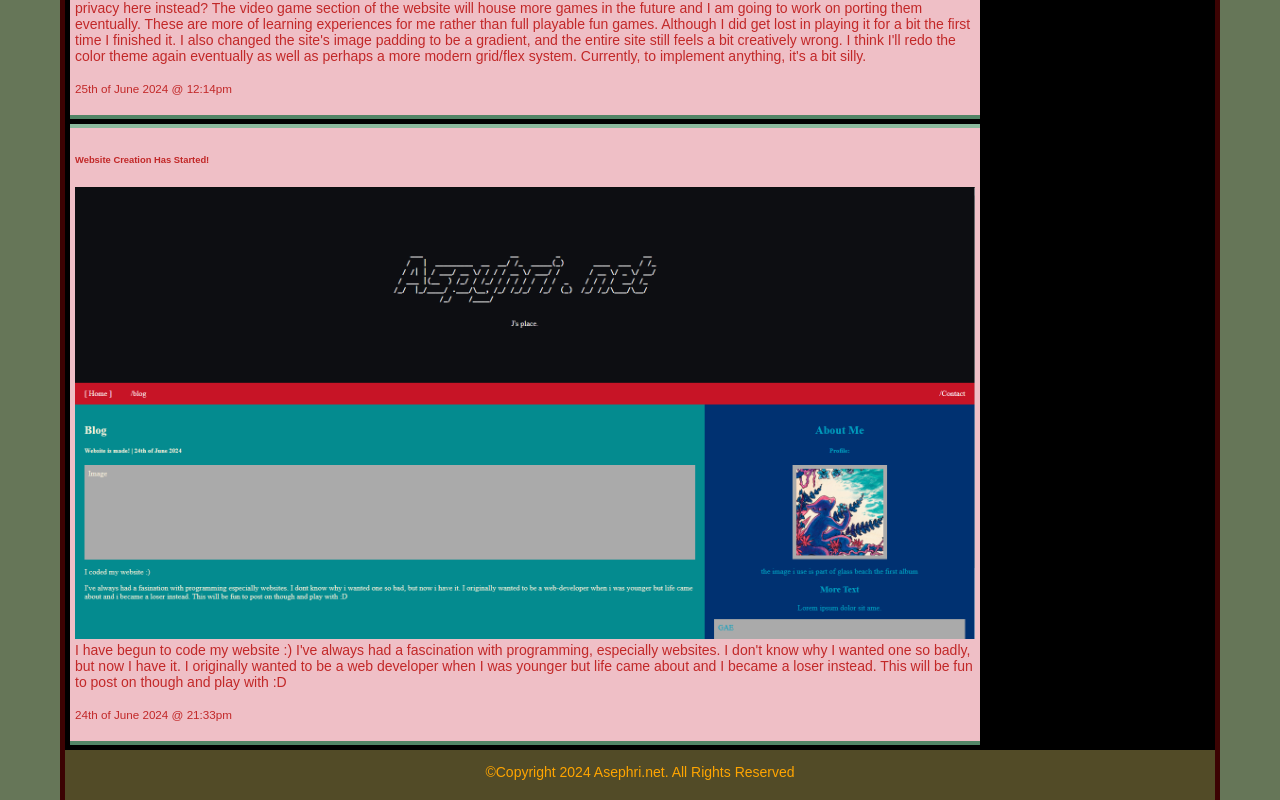
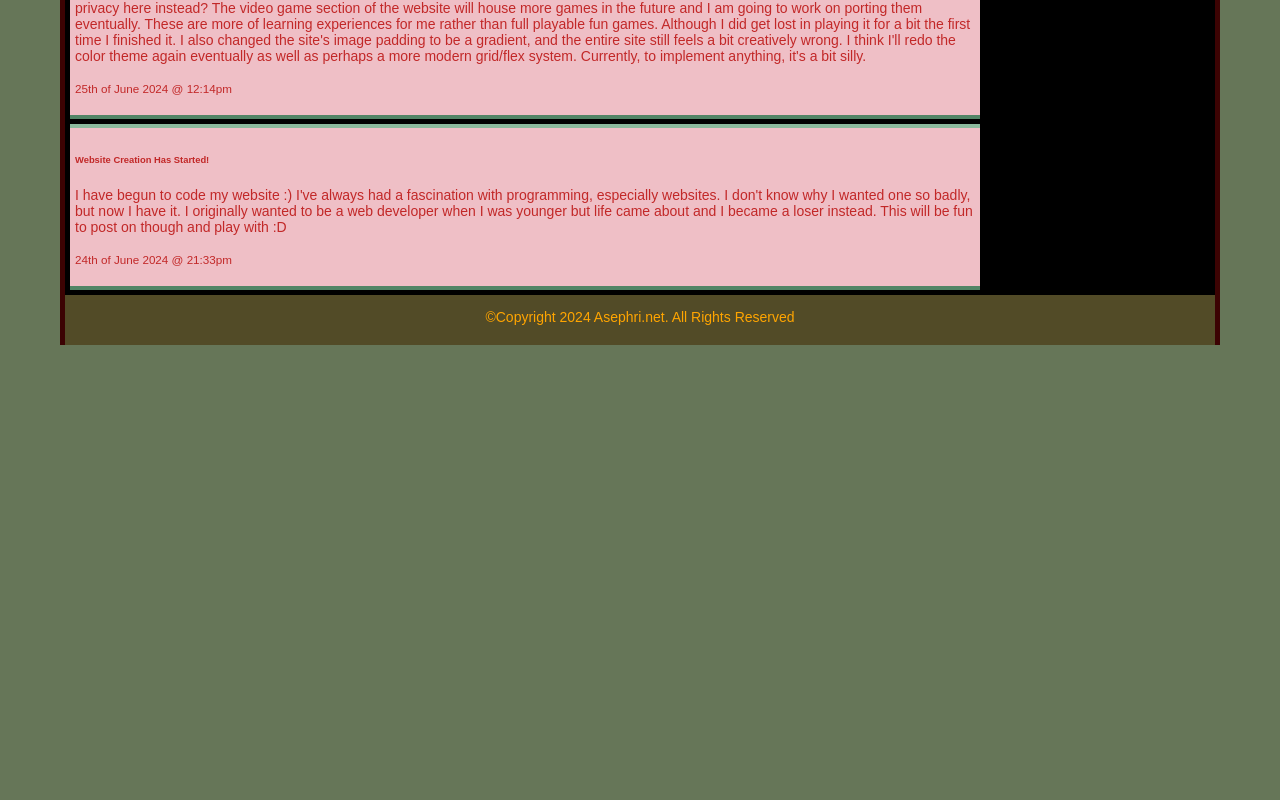
Before and after one commit to Asephri/asephri, a plain HTML site: page assets/uploads/blog.html in a window 1280 px wide. Shown: the part 3380-4180 px from the top of the page. After the commit the page ends 3725 px from the top, so only its background shows below. Drawn offline with Linux system fonts and the light colour scheme.

Commit message:
Update blog.html
Removed

```diff
--- a/assets/uploads/blog.html
+++ b/assets/uploads/blog.html
@@ -132,7 +132,7 @@
 						<div class="inner">
 
 							<p>
-								<img src="blog/d-24-06-24-t-21-33.png"></img>
+								<!---<img src="blog/d-24-06-24-t-21-33.png"></img>--->
 								I have begun to code my website :)
 
 								I've always had a fascination with programming, especially websites. I don't know why I wanted one so badly, but now I have it. I originally wanted to be a web developer when I was younger but life came about and I became a loser instead. This will be fun to post on though and play with :D
```
